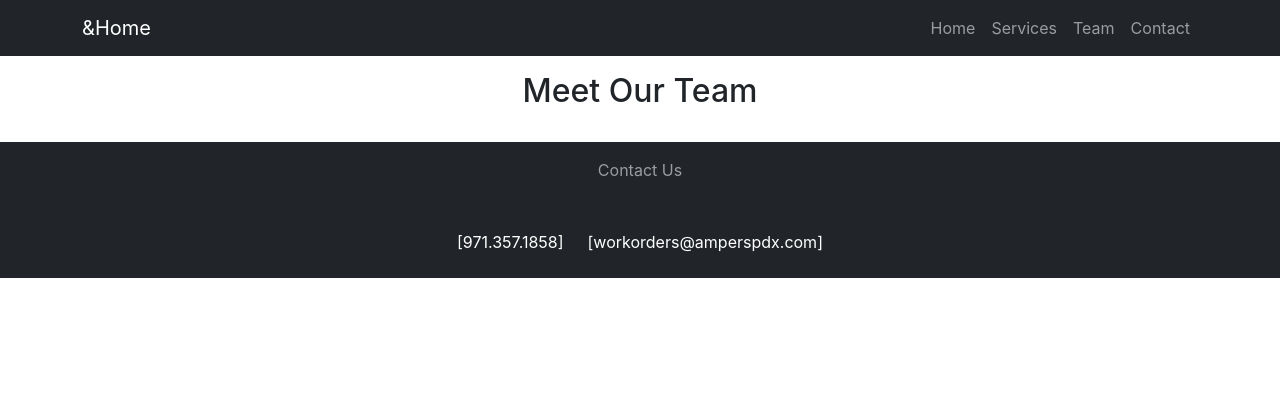
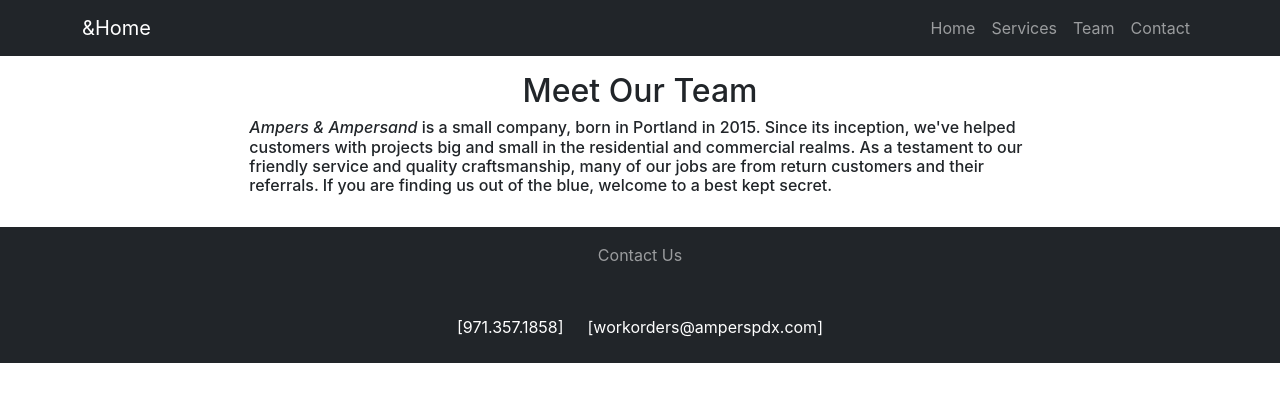
Before and after one commit to tkm404/ampers-redesign, a React (Create React App) app: page /team in a window 1280 px wide. Shown: the top 402 px of the page. Built offline with nearby package versions, Linux system fonts and the light colour scheme.

Commit message:
Add message to Team page

```diff
--- a/src/pages/Team.js
+++ b/src/pages/Team.js
@@ -9,6 +9,9 @@ const Team = (props) => {
       <div className="pt-5 d-flex justify-content-center">
         <h2>Meet Our Team</h2>
       </div>
+      <div className="d-flex justify-content-center">
+        <h6><em>Ampers & Ampersand</em> is a small company, born in Portland in 2015.  Since its inception, we've helped customers with projects big and small in the residential and commercial realms. As a testament to our friendly service and quality craftsmanship, many of our jobs are from return customers and their referrals. If you are finding us out of the blue, welcome to a best kept secret.</h6>
+      </div>
     </Container>
   )
 }
```
